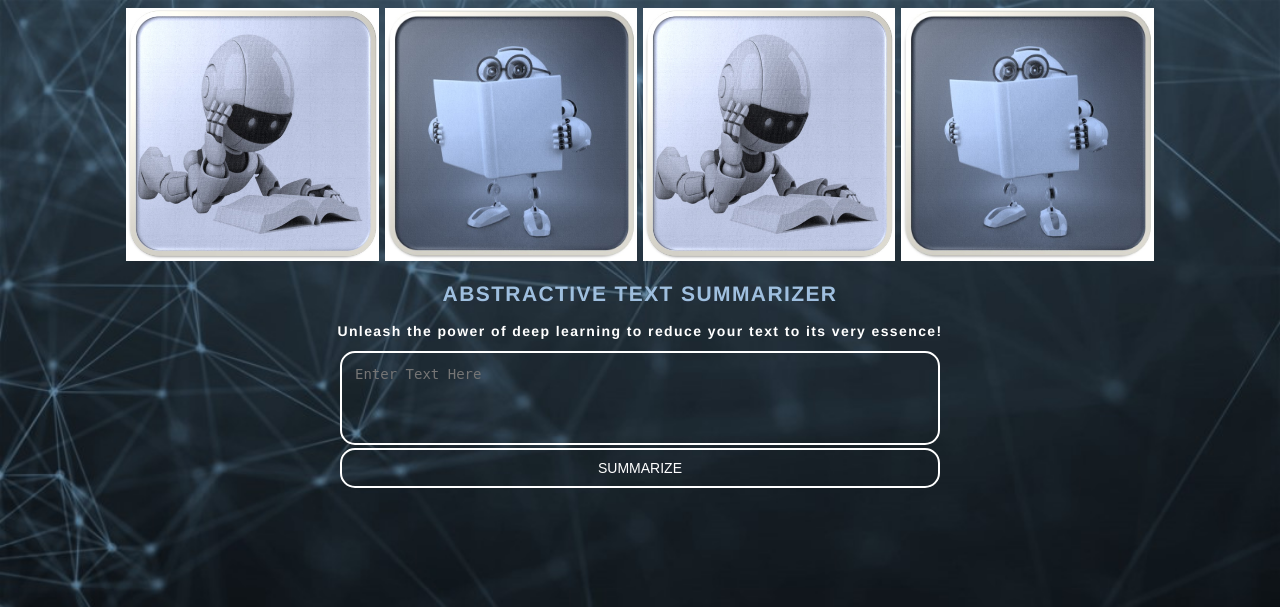
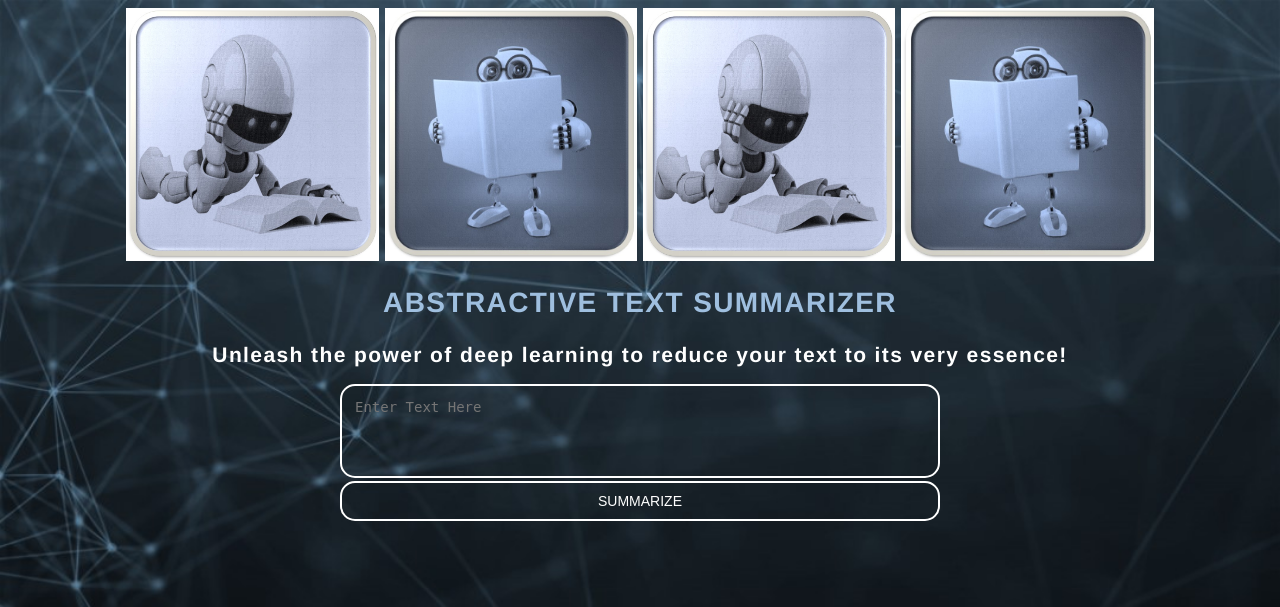
Before and after one commit to michael-molnar/text-summarizer, a Flask app: page / in a window 1280 px wide. Shown: the top 607 px of the page. Run offline with Flask 2, Linux system fonts and the light colour scheme.

Commit message:
Update index.html

```diff
--- a/templates/index.html
+++ b/templates/index.html
@@ -69,8 +69,8 @@ textarea {
  		</div>
  	</div>
 	<br>
-	<h2 style='font-size: 150%; color: #9fbfdf'>ABSTRACTIVE TEXT SUMMARIZER</h2>
-	<h2 style='font-size: 100%;'>Unleash the power of deep learning to reduce your text to its very essence!</h2>
+	<h2 style='font-size: 200%; color: #9fbfdf'>ABSTRACTIVE TEXT SUMMARIZER</h2>
+	<h2 style='font-size: 150%;'>Unleash the power of deep learning to reduce your text to its very essence!</h2>
  	<form action>
     <textarea id='your_text' name='your_text' placeholder="Enter Text Here" required="required" rows='4' cols='40'></textarea>
     <br>
```
